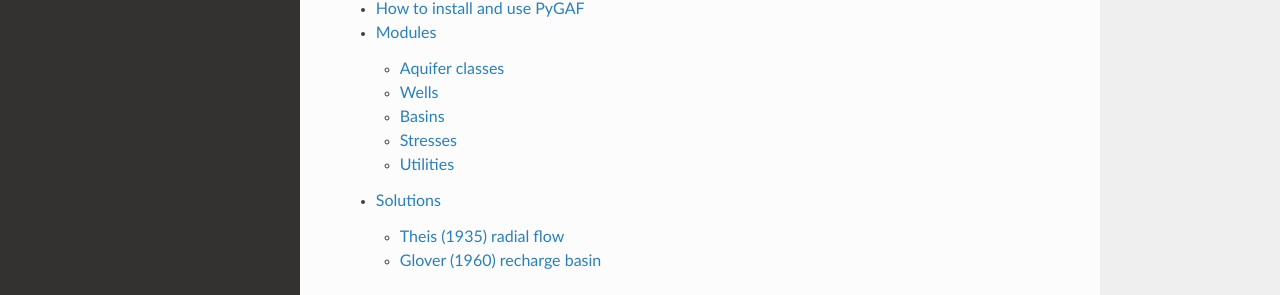
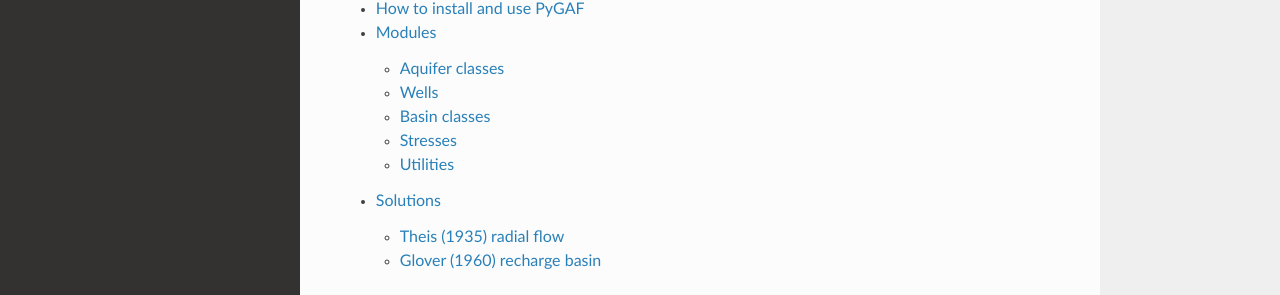
Before and after one commit to Moofbytes/PyGAF, a Sphinx documentation site: the page built from docs/index.rst, in a window 1280 px wide. Shown: the part 393-688 px from the top of the page. Built offline with Sphinx 7.4.7 and the Read the Docs theme 2.0.0, drawn with Linux system fonts in a browser that asks for light colours.

Commit message:
Update basins.rst

```diff
--- a/docs/basins.rst
+++ b/docs/basins.rst
@@ -1,5 +1,5 @@
-Basins
-======
+Basin classes
+=============
 
 .. automodule:: pygaf.basins
    :members:
```
